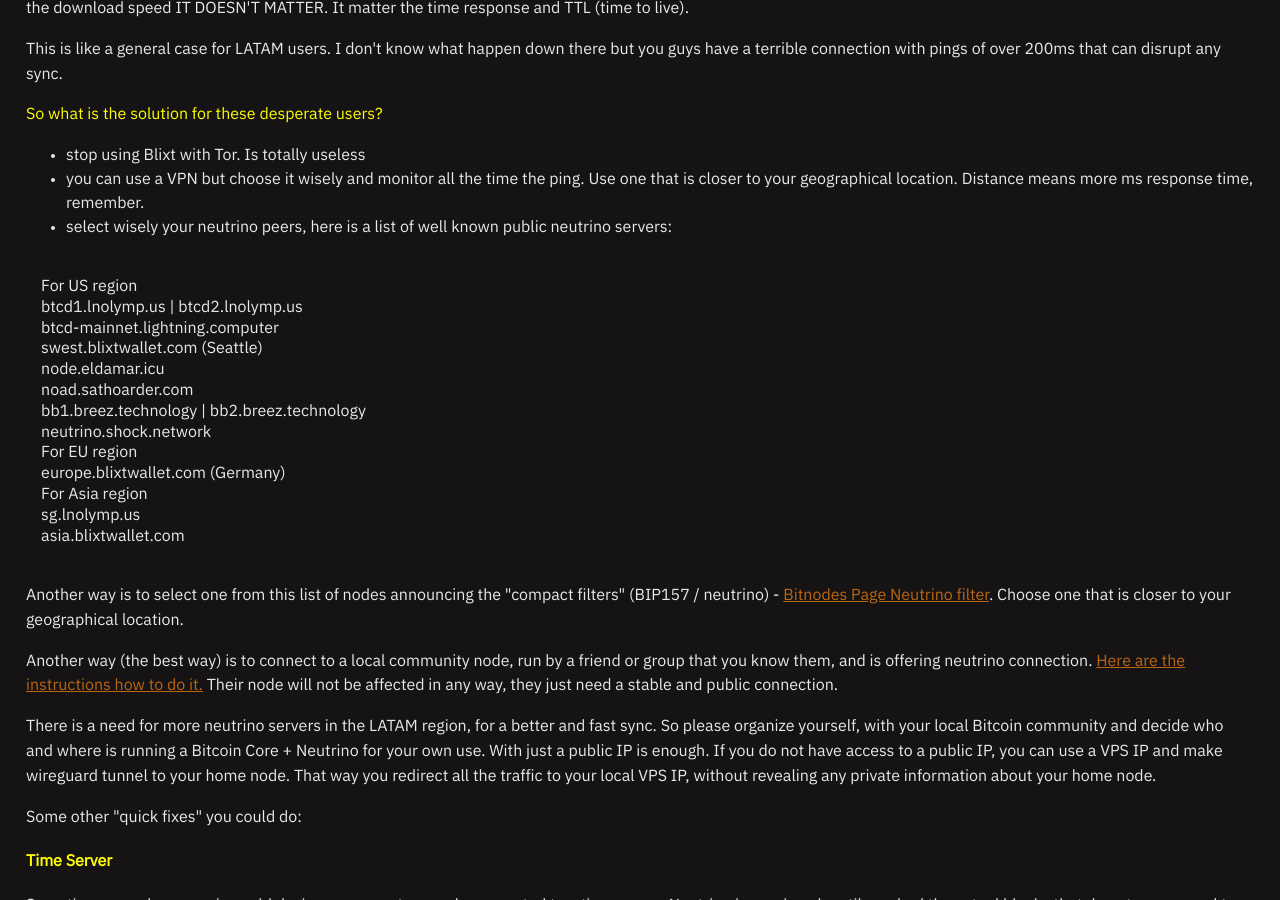
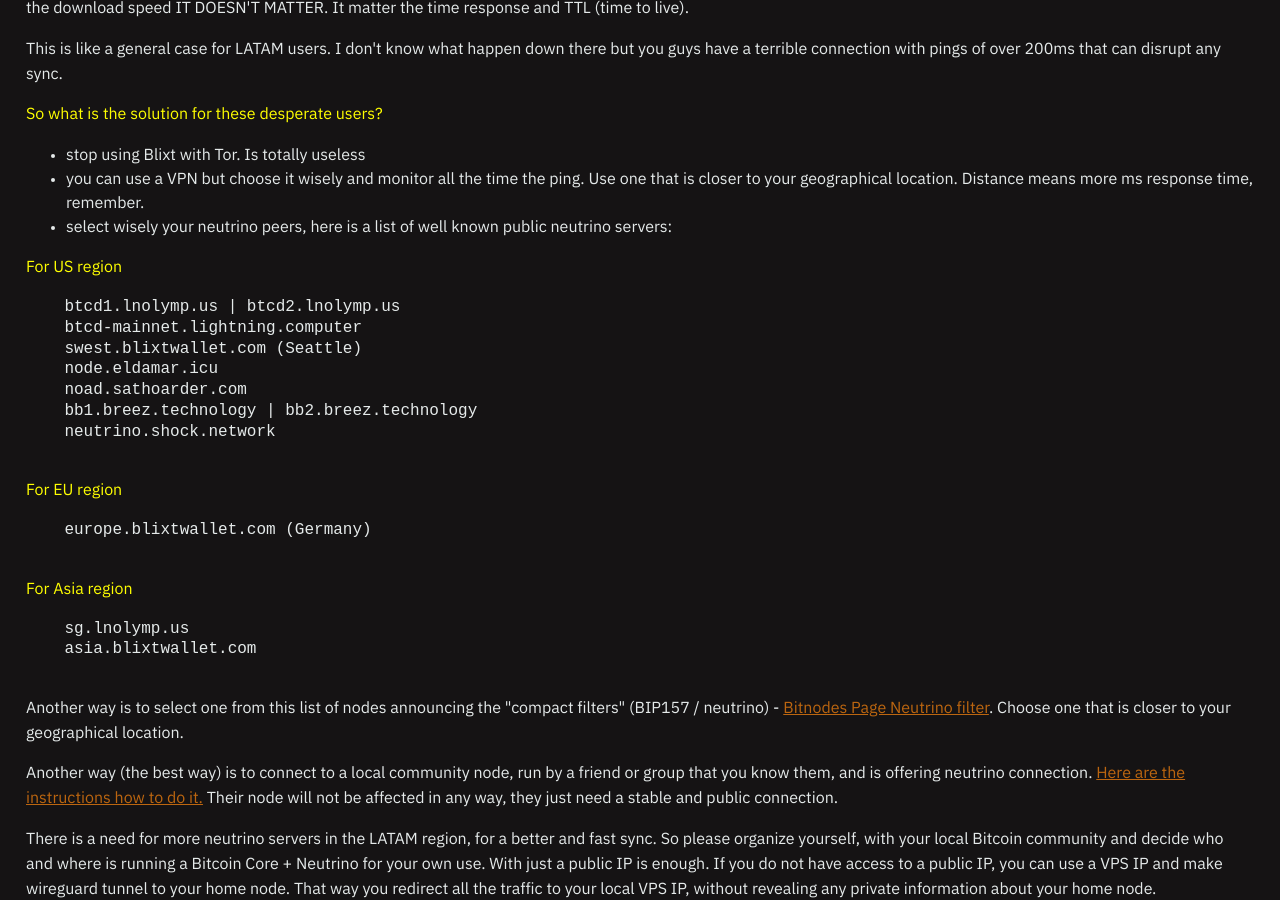
Before and after one commit to BlixtWallet/blixtwallet.github.io, a Jekyll site: the page built from faq.html, in a window 1280 px wide and 900 px high, scrolled down 3074 px. Built offline with Jekyll 4.4.1, drawn with Linux system fonts in a browser that asks for light colours.

Commit message:
reformat pre-code

```diff
--- a/faq.html
+++ b/faq.html
@@ -202,8 +202,8 @@
     <li>you can use a VPN but choose it wisely and monitor all the time the ping. Use one that is closer to your geographical location. Distance means more ms response time, remember.</li>
     <li>select wisely your neutrino peers, here is a list of well known public neutrino servers:</li>
     </ul>
-    <pre><code>
-    For US region
+    <p style="color:yellow;">For US region</p>
+    <pre>
     btcd1.lnolymp.us | btcd2.lnolymp.us
     btcd-mainnet.lightning.computer
     swest.blixtwallet.com (Seattle)
@@ -211,12 +211,16 @@
     noad.sathoarder.com
     bb1.breez.technology | bb2.breez.technology
     neutrino.shock.network
-    For EU region
+    </pre>
+    <p style="color:yellow;">For EU region</p>
+    <pre>
     europe.blixtwallet.com (Germany)
-    For Asia region
+    </pre>
+    <p style="color:yellow;">For Asia region</p>
+    <pre>
     sg.lnolymp.us
     asia.blixtwallet.com
-    </code></pre>
+    </pre>
     <p>Another way is to select one from this list of nodes announcing the "compact filters" (BIP157 / neutrino) - <a href="https://bitnodes.io/nodes/?q=NODE_COMPACT_FILTERS">Bitnodes Page Neutrino filter</a>. Choose one that is closer to your geographical location.</p>
     <p>Another way (the best way) is to connect to a local community node, run by a friend or group that you know them, and is offering neutrino connection. <a href="https://docs.lightning.engineering/lightning-network-tools/lnd/enable-neutrino-mode-in-bitcoin-core">Here are the instructions how to do it.</a> Their node will not be affected in any way, they just need a stable and public connection.</p>
     <p>There is a need for more neutrino servers in the LATAM region, for a better and fast sync. So please organize yourself, with your local Bitcoin community and decide who and where is running a Bitcoin Core + Neutrino for your own use. With just a public IP is enough. If you do not have access to a public IP, you can use a VPS IP and make wireguard tunnel to your home node. That way you redirect all the traffic to your local VPS IP, without revealing any private information about your home node.</p>
```
Also changed, not shown: faq_es.html (+9 -5 lines).
